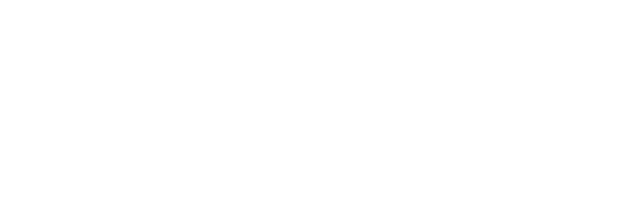
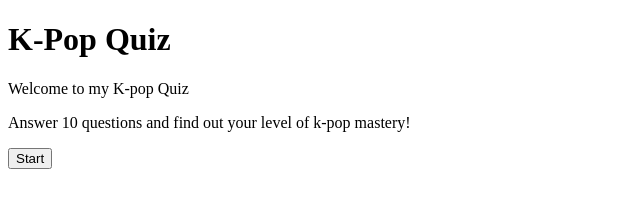
Before and after one commit to jamesbdev/kpop-quiz, a plain HTML site: page index.html in a window 1280 px wide. Shown: the whole page, without its empty margins (0-640 px from the left). Drawn offline with Linux system fonts and the light colour scheme.

Commit message:
welcome html

```diff
--- a/index.html
+++ b/index.html
@@ -5,8 +5,14 @@
   <meta name="viewport" content="width=device-width, initial-scale=1.0">
   <meta http-equiv="X-UA-Compatible" content="ie=edge">
   <title>K-pop Quiz</title>
+  <link rel="stylesheet" href="css/style.css">
 </head>
 <body>
+  <h1>K-Pop Quiz</h1>
+  <p>Welcome to my K-pop Quiz</p>
+  <p>Answer 10 questions and find out your level of k-pop mastery!</p>
+  <button>Start</button>
 
+<script src="script/script.js"></script>
 </body>
 </html>
```
